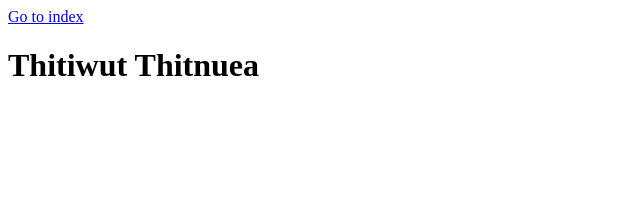
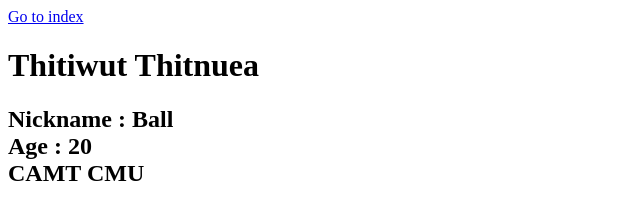
Before and after one commit to Thitiwut5023/LAB03, a plain HTML site: page profile.html in a window 1280 px wide. Shown: the whole page, without its empty margins (0-640 px from the left). Drawn offline with Linux system fonts and the light colour scheme.

Commit message:
added profile detail

```diff
--- a/profile.html
+++ b/profile.html
@@ -4,5 +4,9 @@
     </head>
     <body>
         <H1>Thitiwut Thitnuea</H1>
+        <h2>Nickname : Ball <br>
+            Age : 20 <br>
+            CAMT CMU
+        </h2>
     </body>
 </html>
```
